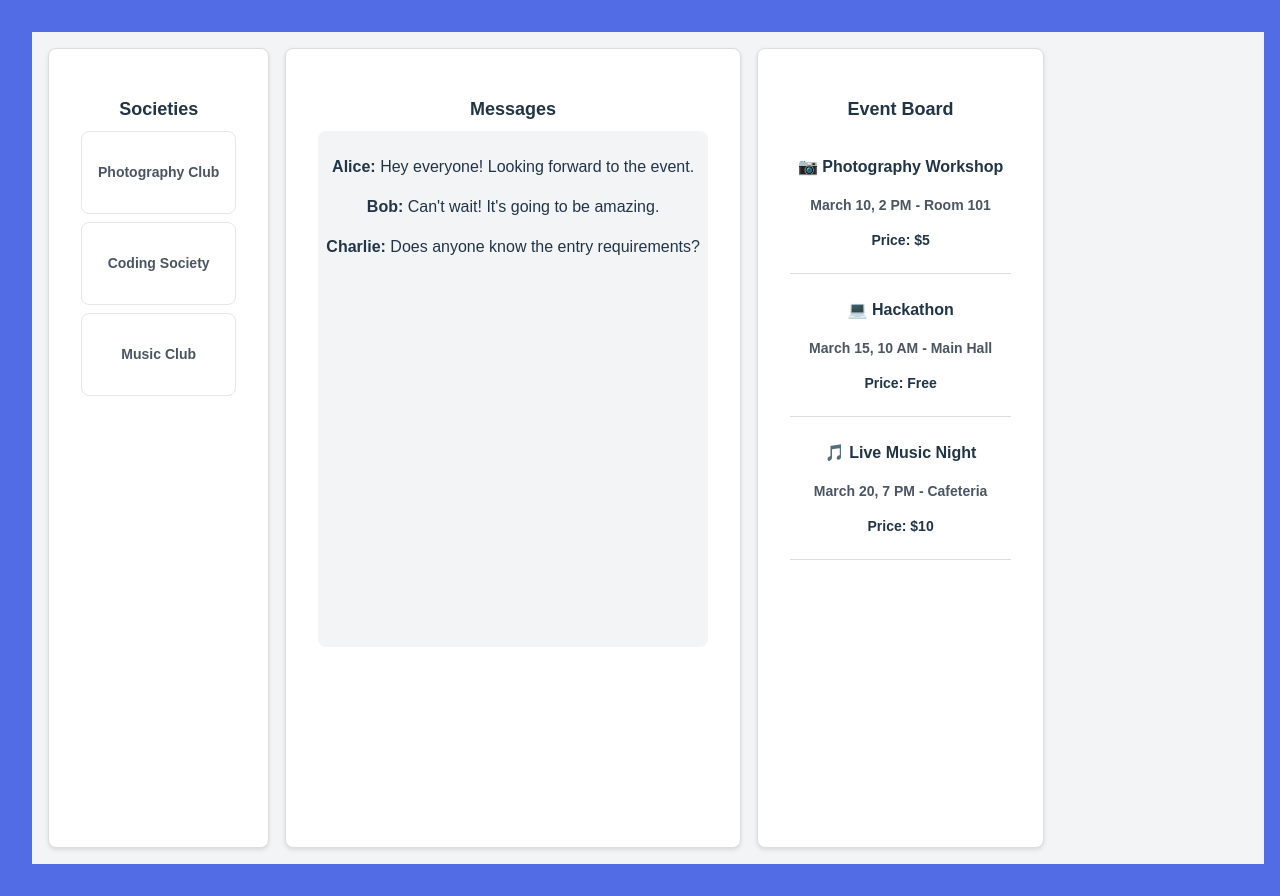
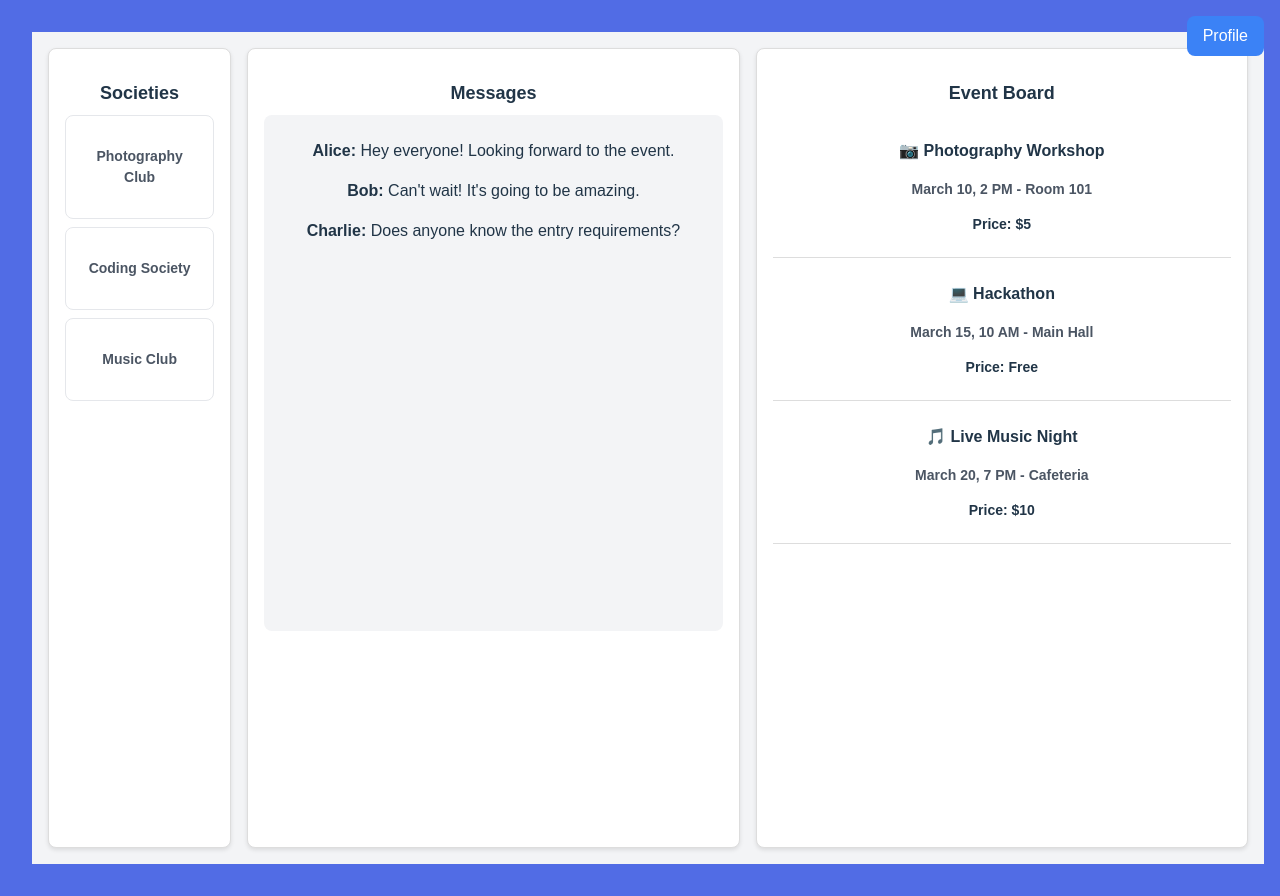
Before and after one commit to PortsmouthTeam6C/SETaP-Code, a React (Vite) app in the folder Frontend/: page /Homepage in a window 1280 px wide. Built offline with nearby package versions, Linux system fonts and the light colour scheme.

Commit message:
homepage update

```diff
--- a/Frontend/package.json
+++ b/Frontend/package.json
@@ -13,6 +13,7 @@
     "axios": "^1.7.9",
     "react": "^18.3.1",
     "react-dom": "^18.3.1",
+    "react-icon": "^1.0.0",
     "react-icons": "^5.5.0",
     "react-router": "^7.1.5",
     "react-router-dom": "^7.1.5"
--- a/Frontend/src/index.css
+++ b/Frontend/src/index.css
@@ -27,7 +27,7 @@ body {
   display: flex;
   place-items: center;
   min-width: 320px;
-  min-height: 100vh;
+  min-height: 88vh;
 }
 
 h1 {
--- a/Frontend/src/pages/HomePage.css
+++ b/Frontend/src/pages/HomePage.css
@@ -3,20 +3,40 @@ body {
   }
 
   .container {
-    display: grid;
-    grid-template-columns: repeat(3, 1fr);
-    height: 100vh;
+    display: flex;
+    height: 88vh;
     padding: 1rem;
     gap: 1rem;
   }
 
-  .card {
+  .society{
     padding: 1rem;
     background-color: white;
     border: 1px solid #ddd;
     border-radius: 0.5rem;
     box-shadow: 0 2px 4px rgba(0, 0, 0, 0.1);
     overflow-y: auto;
+    width: 14%;
+  }
+
+  .messages{
+    padding: 1rem;
+    background-color: white;
+    border: 1px solid #ddd;
+    border-radius: 0.5rem;
+    box-shadow: 0 2px 4px rgba(0, 0, 0, 0.1);
+    overflow-y: auto;
+    width: 43%;
+  }
+
+  .event{
+    padding: 1rem;
+    background-color: white;
+    border: 1px solid #ddd;
+    border-radius: 0.5rem;
+    box-shadow: 0 2px 4px rgba(0, 0, 0, 0.1);
+    overflow-y: auto;
+    width: 43%;
   }
 
   .title {
--- a/Frontend/src/pages/Homepage.tsx
+++ b/Frontend/src/pages/Homepage.tsx
@@ -23,7 +23,7 @@ export default function Homepage() {
   return (
     <div className="container">
       {/* Society List */}
-      <div className="card">
+      <div className="society">
         <h2 className="title">Societies</h2>
         {societies.map((society) => (
           <div key={society.id} className="society-item">
@@ -33,7 +33,7 @@ export default function Homepage() {
       </div>
 
       {/* Messages */}
-      <div className="card">
+      <div className="messages">
         <h2 className="title">Messages</h2>
         <div className="message-box">
           {messages.map((msg) => (
@@ -43,7 +43,7 @@ export default function Homepage() {
       </div>
 
       {/* Event Board */}
-      <div className="card">
+      <div className="event">
         <h2 className="title">Event Board</h2>
         {events.map((event) => (
           <div key={event.id} className="event-item">
@@ -53,6 +53,9 @@ export default function Homepage() {
           </div>
         ))}
       </div>
+      <div className="profile-button">
+        Profile
+      </div>
     </div>
   );
 }
```
Also changed, not shown: 1 other file (tests, documents, lock files or other folders).
